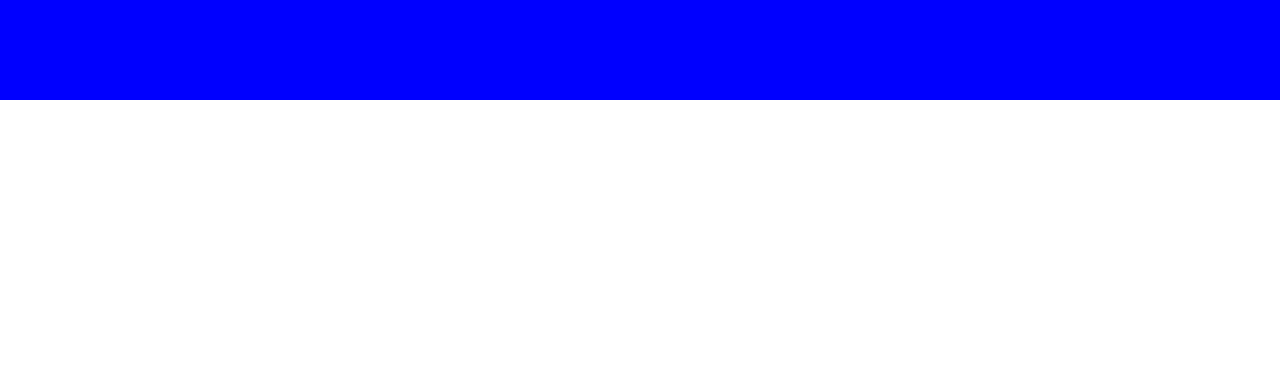
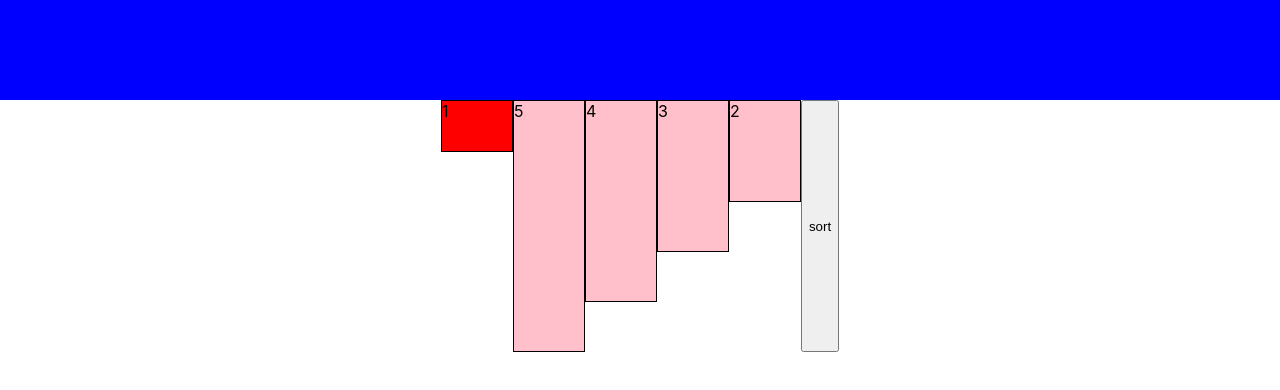
Before and after one commit to semperag/Learn-Algorithms, a React (Create React App) app: page / in a window 1280 px wide. Shown: the top 390 px of the page. Built offline with nearby package versions, Linux system fonts and the light colour scheme.

Commit message:
making rerendering slower

```diff
--- a/src/ListItems.js
+++ b/src/ListItems.js
@@ -1,5 +1,95 @@
+import React, { useState, useEffect } from 'react';
+import './ListItems.css';
+
+const sleep = ms => new Promise(
+    resolve => setTimeout(resolve, ms)
+  );
+
 const ListItems = ({items}) => {
-    <div></div>
+    const [list, setList] = useState(Object.assign([], items));
+    const [length, setLength] = useState(1);
+    const [clicked, setClicked] = useState(false);
+    const [currIndex, setCurrIndex] = useState(0);
+    let rows = Object.assign([], list);
+
+    console.log(list);
+/*
+    const rows = [];
+    for (let i = 0; i < items.length; i++) {
+        rows.push(<div key={items[i]} className="item" style={{height: `${50*items[i]}px`}}>{items[i]}</div>);
+    }
+*/
+    useEffect(() => {
+        const handleChange = async () => {
+            setTimeout(() => {
+                sort();
+                setCurrIndex(length-1);
+                setLength(length+1);
+            }, 1000);
+        };
+
+        if (clicked && length <= items.length) {
+            handleChange();
+        }
+    }, [list]);
+
+      // simulate set interval behavior
+  // each 5 s this function will be re-invoked
+  useEffect(() => {
+
+    // wait 5 s before cause a re-render
+    if (clicked && length <= items.length) {
+        setTimeout(() => {
+            //setLength(length+1);
+        }, 1000);
+    }
+    else {
+        setClicked(false);
+    }
+
+  }, [length]);
+
+    function sort() {
+        setClicked(true);
+
+            let index = length-1;
+            console.log(rows[index]);
+
+            while (index > 0 && rows[index] < rows[index-1]) {
+                const temp = rows[index];
+                rows[index] = rows[index-1];
+                rows[index-1] = temp;
+                index--;
+            }
+            setTimeout(() => {
+                setList(Object.assign([], rows));
+              }, 1000);
+
+        console.log("list"+list);
+        console.log("rows" +rows);
+
+        if (length >= rows.length) {
+            setClicked(false);
+        }
+        //setLength(length+1);
+
+    }
+
+    return (
+        <div className='list'>
+            {list.map((item, i) => {
+                let color = 'pink';
+
+                if (i === currIndex) {
+                    color = 'red';
+                }
+
+                return (<div key={item} className="item" style={{height: `${50*item}px`, backgroundColor: `${color}`}}>
+                    {item}
+                    </div>)})}
+            <button onClick={() => sort()}>sort</button>
+        </div>
+    )
 }
 
 export default ListItems;
```
